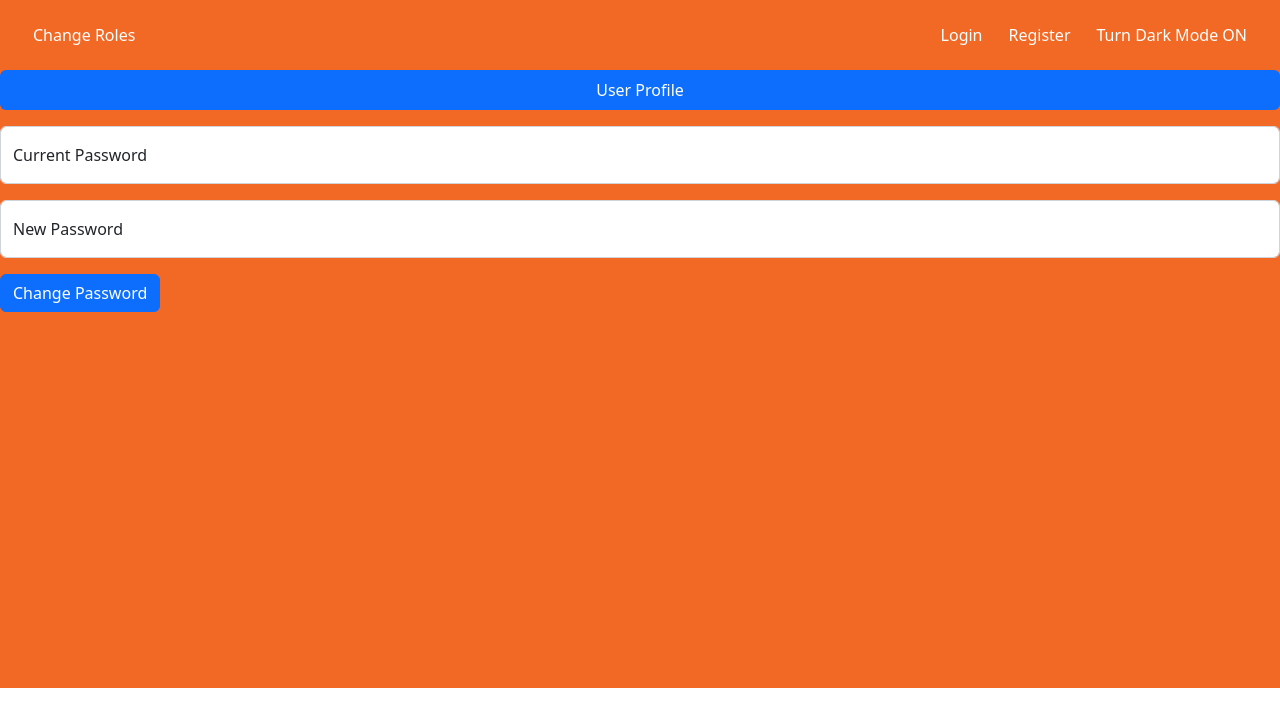
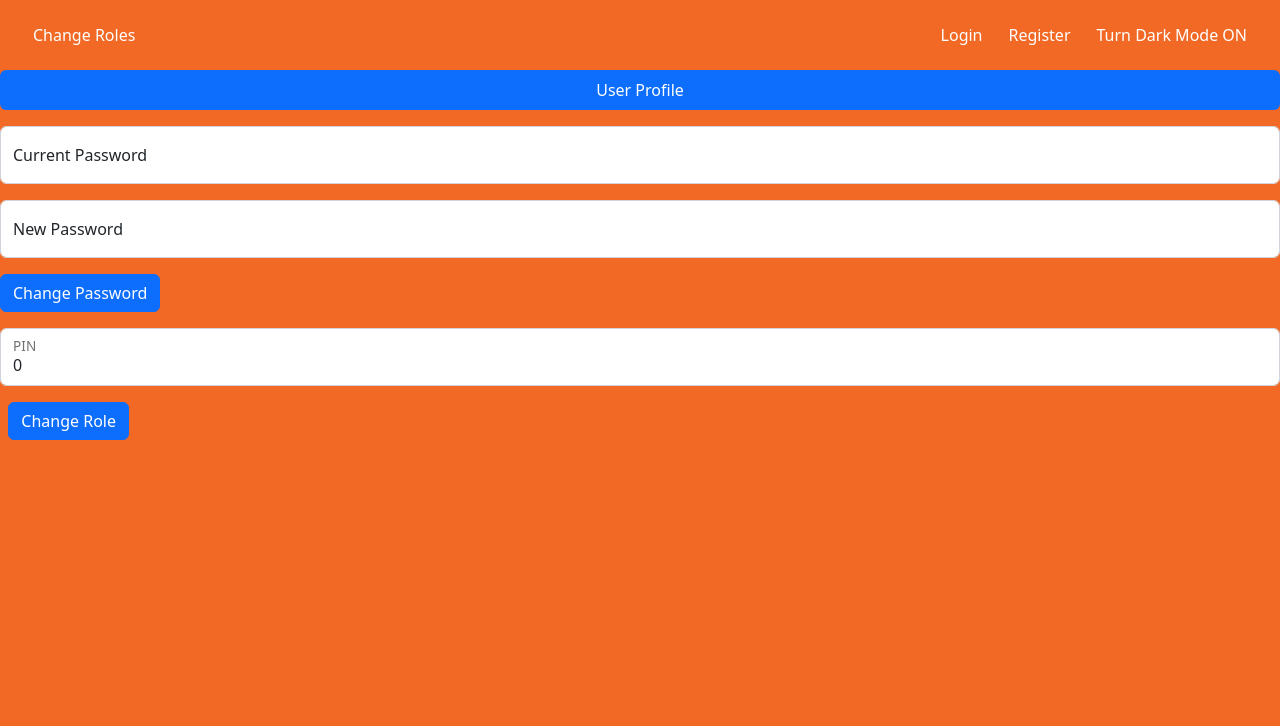
Before and after one commit to ebrezine/AngularProj, an Angular app: page /userprofile in a window 1280 px wide. Shown: the top 726 px of the page. Built offline with nearby package versions, Linux system fonts and the light colour scheme.

Commit message:
added changeRole code to userprofile

```diff
--- a/src/app/components/user-profile/user-profile.component.html
+++ b/src/app/components/user-profile/user-profile.component.html
@@ -73,10 +73,58 @@
 
         <!-- Success/Error Message -->
         <h3 *ngIf="changePasswordResult">{{ changePasswordResult }}</h3>
-      </form>
-    </div>
-</div>
 
-</div>
+        </form>
 
-</body>
+      </div>
+
+
+      <div>
+
+        <form (ngSubmit) = "changeRole()">
+
+          <div class="form-floating mb-3">
+
+            <input
+
+              type="number"
+
+              name="pin"
+
+              id="pin"
+
+              [(ngModel)]="pin"
+
+              class="form-control"
+
+              placeholder="0000"
+
+            />
+
+            <label for="pin">PIN</label>
+
+          </div>
+
+
+
+          <!-- Submit button -->
+
+          <button class="btn btn-primary mb-3">Change Role</button>
+
+
+
+          <!-- Success/Error Message -->
+
+          <h3 *ngIf="changeRoleResult">{{ changeRoleResult }}</h3>
+
+        </form>
+
+      </div>
+
+  </div>
+
+
+  </div>
+
+
+  </body>
--- a/src/app/components/user-profile/user-profile.component.ts
+++ b/src/app/components/user-profile/user-profile.component.ts
@@ -24,6 +24,9 @@ export class UserProfileComponent implements OnInit {
 
   changePasswordResult: string = '';
 
+  changeRoleResult: string = '';
+  pin: number = 0;
+
   name: string = '';
   activeClass: string = 'tab-pane fade show active';
   inactiveClass: string = 'tab-pane fade';
@@ -32,6 +35,28 @@ export class UserProfileComponent implements OnInit {
     this.route.url.subscribe((params) => {
       this.name = params[0].path;
     });
+  }
+
+  changeRole(){
+
+    this.userProfileService.changeRole(this.pin).subscribe({
+
+      next: (numCh) => {
+
+        this.changeRoleResult = 'Role changed successfully!';
+
+      },
+
+      error: (err) => {
+
+        this.changeRoleResult = err.error;
+
+        console.log(err);
+
+      }
+
+    })
+
   }
 
 changePassword() {
--- a/src/app/services/user-profile.service.ts
+++ b/src/app/services/user-profile.service.ts
@@ -16,4 +16,10 @@ export class UserProfileService {
     return this.httpClient.post<Object>(this.url + 'userprofile/resetpassword', passwords);
   }
 
+  changeRole(pin: number): Observable<Object> {
+
+    return this.httpClient.post<Object>(this.url+'change', pin);
+
+  }
+
 }
```
